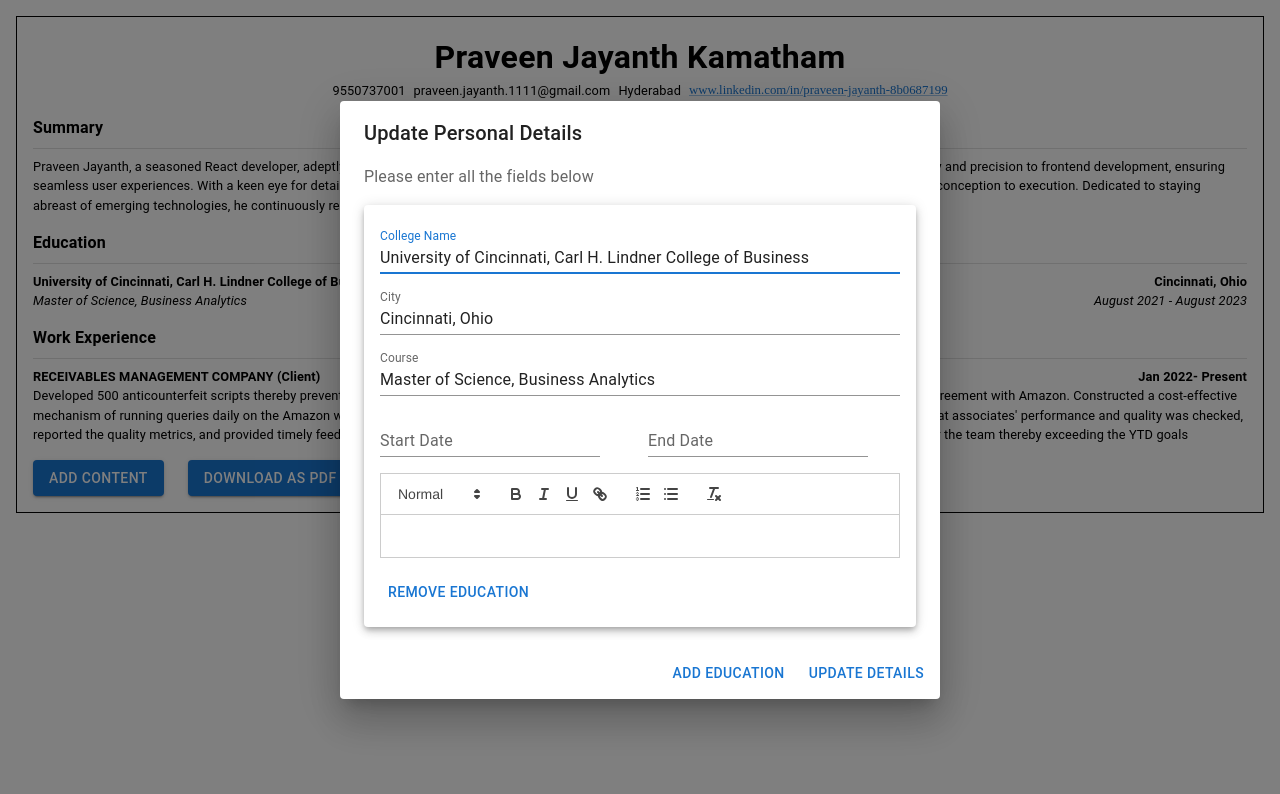
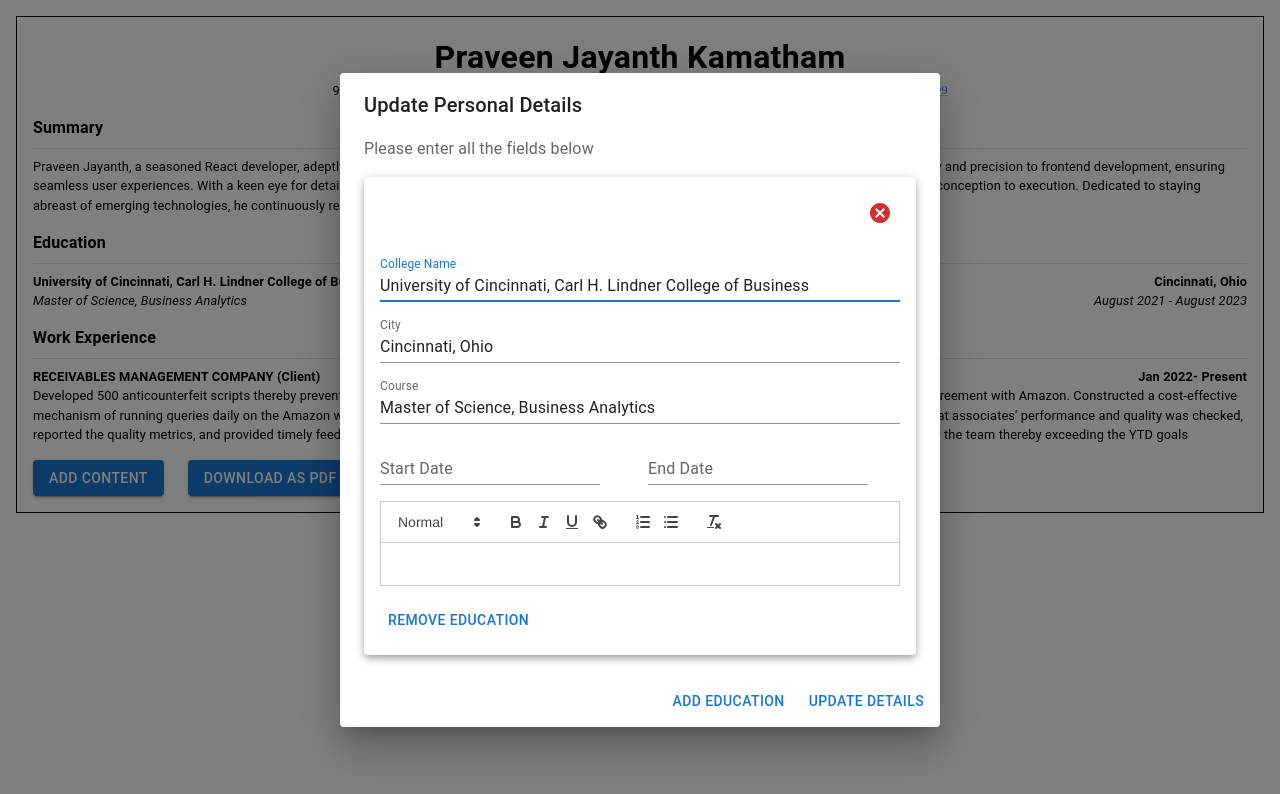
Before and after one commit to PJ1016/personal_resume, a React (Create React App) app: page / in a window 1280 px wide. Both pictures are taken after a click on the element 640 px from the left and 270 px from the top of the page. Shown: the top 794 px of the page. Built offline with nearby package versions, Linux system fonts and the light colour scheme; no server answers.

Commit message:
add text editor

```diff
--- a/src/containers/education/educationModal.tsx
+++ b/src/containers/education/educationModal.tsx
@@ -6,10 +6,12 @@ import {
   DialogContentText,
   DialogTitle,
   Grid,
+  IconButton,
   Paper,
   TextField,
 } from "@mui/material";
 import React from "react";
+import CancelIcon from "@mui/icons-material/Cancel";
 import {
   Controller,
   useFieldArray,
@@ -22,6 +24,7 @@ import type { IEducationHookProps } from ".";
 import { DatePicker } from "@mui/x-date-pickers/DatePicker";
 import dayjs from "dayjs";
 import ReactQuill from "react-quill";
+import { NotToPrint } from "../home";
 interface IEducationModal {
   open: boolean;
   handleClose: (close: boolean) => void;
@@ -66,6 +69,22 @@ const EducationModal = ({
               elevation={5}
             >
               <Grid container spacing={2}>
+                <Grid
+                  item
+                  xs={12}
+                  md={12}
+                  sx={{ textAlign: "end !important", margin: 0 }}
+                  spacing={0}
+                >
+                  <NotToPrint>
+                    <IconButton
+                      color="error"
+                      onClick={() => handleRemoveCard(item.id)}
+                    >
+                      <CancelIcon />
+                    </IconButton>
+                  </NotToPrint>
+                </Grid>
                 <Grid item xs={12} marginTop={1}>
                   <TextField
                     autoFocus
--- a/src/containers/work/workModal.tsx
+++ b/src/containers/work/workModal.tsx
@@ -6,6 +6,7 @@ import {
   DialogContentText,
   DialogTitle,
   Grid,
+  IconButton,
   Paper,
   TextField,
 } from "@mui/material";
@@ -18,12 +19,14 @@ import {
   type UseFormReturn,
   type UseFormStateReturn,
 } from "react-hook-form";
+import CancelIcon from "@mui/icons-material/Cancel";
 import type { IWorkExperienceFormHook } from ".";
 import { DatePicker } from "@mui/x-date-pickers";
 import dayjs from "dayjs";
 import { LoadingButton } from "@mui/lab";
 import { GenerativeModel } from "@google/generative-ai";
 import ReactQuill from "react-quill";
+import { NotToPrint } from "../home";
 interface IWorkModal {
   open: boolean;
   handleClose: () => void;
@@ -95,6 +98,22 @@ const WorkModal = ({
               elevation={5}
             >
               <Grid container spacing={2}>
+                <Grid
+                  item
+                  xs={12}
+                  md={12}
+                  sx={{ textAlign: "end !important", margin: 0 }}
+                  spacing={0}
+                >
+                  <NotToPrint>
+                    <IconButton
+                      color="error"
+                      onClick={() => handleRemoveCard(item.id)}
+                    >
+                      <CancelIcon />
+                    </IconButton>
+                  </NotToPrint>
+                </Grid>
                 <Grid item xs={12} marginTop={1}>
                   <TextField
                     autoFocus
@@ -205,14 +224,6 @@ const WorkModal = ({
                     Generate WE
                   </LoadingButton>
                 </Grid>
-                <Grid item xs={12} md={6}>
-                  <Button
-                    variant="contained"
-                    onClick={() => handleRemoveCard(item.id)}
-                  >
-                    Remove Work Experience
-                  </Button>
-                </Grid>
               </Grid>
             </Paper>
           ))}
```
